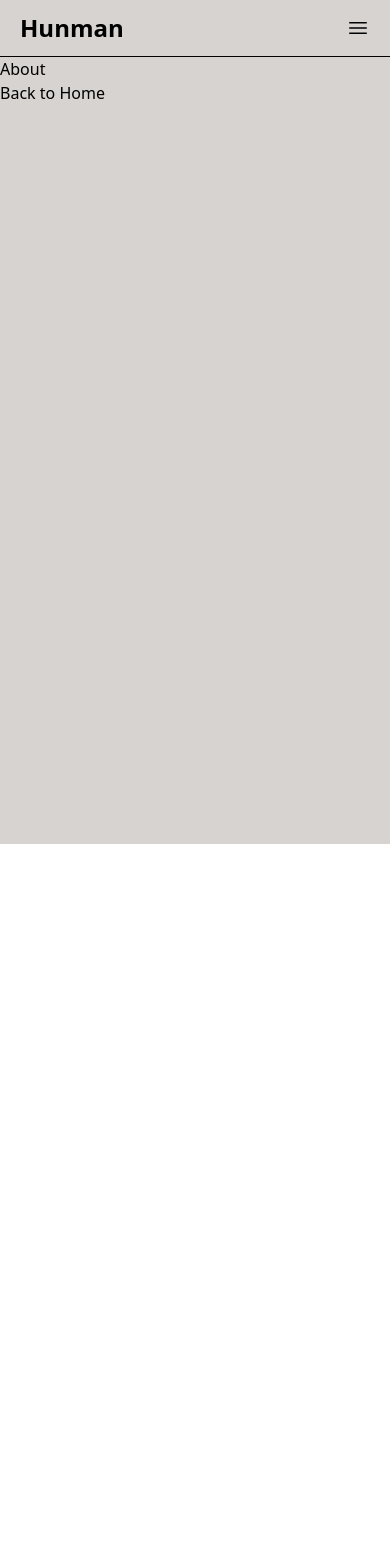
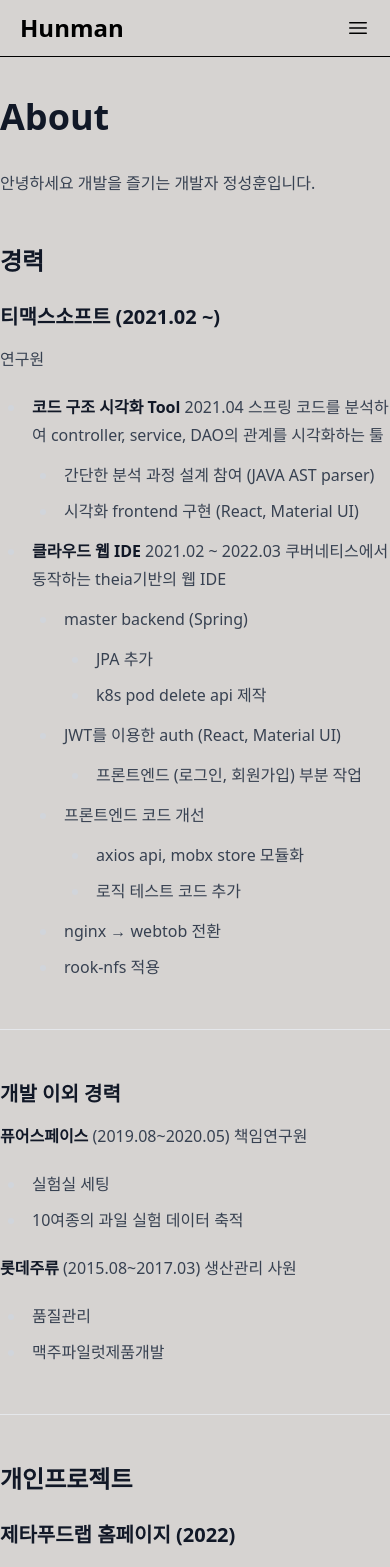
Before and after one commit to hunman89/blog, a Next.js app: page /blog/about in a window 390 px wide. Shown: the top 1567 px of the page. Before the commit the page ends 844 px from the top, so only its background shows below. Built offline with nearby package versions, Linux system fonts and the light colour scheme.

Commit message:
add. markdown

```diff
--- /dev/null
+++ b/about/about.md
@@ -0,0 +1,95 @@
+---
+title: "About"
+tags:
+  - about
+---
+
+안녕하세요 개발을 즐기는 개발자 정성훈입니다.
+
+## 경력
+
+### 티맥스소프트 (2021.02 ~)
+
+연구원
+
+- **코드 구조 시각화 Tool** 2021.04
+  스프링 코드를 분석하여 controller, service, DAO의 관계를 시각화하는 툴
+  - 간단한 분석 과정 설계 참여 (JAVA AST parser)
+  - 시각화 frontend 구현 (React, Material UI)
+- **클라우드 웹 IDE** 2021.02 ~ 2022.03
+  쿠버네티스에서 동작하는 theia기반의 웹 IDE
+  - master backend (Spring)
+    - JPA 추가
+    - k8s pod delete api 제작
+  - JWT를 이용한 auth (React, Material UI)
+    - 프론트엔드 (로그인, 회원가입) 부분 작업
+  - 프론트엔드 코드 개선
+    - axios api, mobx store 모듈화
+    - 로직 테스트 코드 추가
+  - nginx → webtob 전환
+  - rook-nfs 적용
+
+---
+
+### 개발 이외 경력
+
+**퓨어스페이스** (2019.08~2020.05)
+책임연구원
+
+- 실험실 세팅
+- 10여종의 과일 실험 데이터 축적
+
+**롯데주류** (2015.08~2017.03)
+생산관리 사원
+
+- 품질관리
+- 맥주파일럿제품개발
+
+---
+
+## 개인프로젝트
+
+### 제타푸드랩 홈페이지 (2022)
+
+15페이지 정도의 회사 소개 웹페이지
+
+- NextJS, TypeScript
+- https://github.com/hunman89/zeta-food-lab-front
+- [https://zeta-food-lab-front.vercel.app/](https://zeta-food-lab-front.vercel.app/)
+
+---
+
+### **NalSeed 홈페이지 (2021)**
+
+Kamis(농산물 유통정보)에서 매일 데이터 받아와서 시각화
+
+- NestJS, GraphQL, React, TypeScript
+- https://github.com/hunman89/forecast-system-backend
+- https://github.com/hunman89/forecast_system
+- [http://nonguplab.com/](http://nonguplab.com/)
+
+## 보유역량
+
+TypeScript, React (중하)
+
+Java, Spring, NextJS (하)
+
+git, JPA, typeORM, mybatis, Kubernetes, docker (하)
+
+## 교육
+
+**멀티캠퍼스 - 빅데이터를 활용한 IoT 시스템 개발 (수료)**
+
+2020.07~2020.12
+
+**서울대학교 대학원 식품생명공학과 (졸업)**
+
+2017.09~2019.08
+
+**서울대학교 식품생명공학과 (졸업)**
+
+2009.03~2015.08
+
+**창원남고등학교 (졸업)**
+
+2004.03~2007.02
--- a/components/navbar.tsx
+++ b/components/navbar.tsx
@@ -27,7 +27,7 @@ export default function NavBar() {
           </Link>
         </div>
         <div className="hidden md:flex md:visible flex-row space-x-5 justify-around items-center">
-          <Link href="/post" onClick={subMenuClose}>
+          <Link href="/posts" onClick={subMenuClose}>
             POST
           </Link>
           <Link href="/about" onClick={subMenuClose}>
--- a/components/subMenu.tsx
+++ b/components/subMenu.tsx
@@ -7,7 +7,7 @@ type SubMenuProps = {
 export default function SubMenu({ subMenuClose }: SubMenuProps) {
   return (
     <div className="flex md:hidden flex-col items-end py-3 px-5 space-y-3 bg-stone-400">
-      <Link className=" hover:underline" href="/post" onClick={subMenuClose}>
+      <Link className=" hover:underline" href="/posts" onClick={subMenuClose}>
         POST
       </Link>
       <Link className="hover:underline" href="/about" onClick={subMenuClose}>
--- a/next.config.js
+++ b/next.config.js
@@ -3,4 +3,21 @@ const nextConfig = {
   basePath: "/blog",
 };
 
+const withMDX = require("@next/mdx")({
+  extension: /\.mdx?$/,
+  options: {
+    // If you use remark-gfm, you'll need to use next.config.mjs
+    // as the package is ESM only
+    // https://github.com/remarkjs/remark-gfm#install
+    remarkPlugins: [],
+    rehypePlugins: [],
+    // If you use `MDXProvider`, uncomment the following line.
+    // providerImportSource: "@mdx-js/react",
+  },
+});
+module.exports = withMDX({
+  // Append the default value with md extensions
+  pageExtensions: ["ts", "tsx", "js", "jsx", "md", "mdx"],
+});
+
 module.exports = nextConfig;
--- a/pages/about.tsx
+++ b/pages/about.tsx
@@ -1,12 +1,30 @@
-import Link from "next/link";
+import matter from "gray-matter";
+import md from "markdown-it";
+import fs from "fs";
 
-export default function About() {
+type AboutProps = {
+  frontmatter: {
+    [key: string]: any;
+  };
+  content: string;
+};
+
+export default function About({ frontmatter, content }: AboutProps) {
   return (
-    <div>
-      <div>About</div>
-      <div>
-        Back to <Link href="/">Home</Link>
-      </div>
+    <div className="prose mx-auto pt-10">
+      <h1>{frontmatter.title}</h1>
+      <div dangerouslySetInnerHTML={{ __html: md().render(content) }} />
     </div>
   );
 }
+
+export async function getStaticProps() {
+  const fileName = fs.readFileSync(`about/about.md`, "utf-8");
+  const { data: frontmatter, content } = matter(fileName);
+  return {
+    props: {
+      frontmatter,
+      content,
+    },
+  };
+}
--- a/pages/index.tsx
+++ b/pages/index.tsx
@@ -1,4 +1,4 @@
-import Link from "next/link";
+import Image from "next/image";
 
 export default function Home() {
   return (
--- /dev/null
+++ b/pages/posts/[slug].tsx
@@ -0,0 +1,45 @@
+import fs from "fs";
+import matter from "gray-matter";
+import md from "markdown-it";
+
+type StaticProps = {
+  params: { slug: string };
+};
+
+type PostPageProps = {
+  frontmatter: {
+    [key: string]: any;
+  };
+  content: string;
+};
+
+export default function PostPage({ frontmatter, content }: PostPageProps) {
+  return (
+    <div className="prose mx-auto pt-10">
+      <h1>{frontmatter.title}</h1>
+      <div dangerouslySetInnerHTML={{ __html: md().render(content) }} />
+    </div>
+  );
+}
+
+export async function getStaticPaths() {
+  const files = fs.readdirSync("posts");
+  const paths = files.map((fileName) => ({
+    params: {
+      slug: fileName.replace(".md", ""),
+    },
+  }));
+
+  return { paths, fallback: false };
+}
+
+export async function getStaticProps({ params: { slug } }: StaticProps) {
+  const fileName = fs.readFileSync(`posts/${slug}.md`, "utf-8");
+  const { data: frontmatter, content } = matter(fileName);
+  return {
+    props: {
+      frontmatter,
+      content,
+    },
+  };
+}
--- /dev/null
+++ b/pages/posts/index.tsx
@@ -0,0 +1,51 @@
+import Link from "next/link";
+import fs from "fs";
+import matter from "gray-matter";
+import Image from "next/image";
+
+type PostsProps = {
+  posts: Posts[];
+};
+
+type Posts = {
+  slug: string;
+  frontmatter: {
+    [key: string]: any;
+  };
+};
+
+export default function Posts({ posts }: PostsProps) {
+  return (
+    <div className="grid grid-cols-1 md:grid-cols-3 lg:grid-cols-4 p-4 md:p-0">
+      {posts.map(({ slug, frontmatter }) => (
+        <div
+          key={slug}
+          className="border border-gray-200 m-2 rounded-xl shadow-lg overflow-hidden flex flex-col"
+        >
+          <Link href={`/posts/${slug}`}>
+            <h1 className="p-4">{frontmatter.title}</h1>
+          </Link>
+        </div>
+      ))}
+    </div>
+  );
+}
+
+export async function getStaticProps() {
+  const files = fs.readdirSync("posts");
+  const posts = files.map((fileName) => {
+    const slug = fileName.replace(".md", "");
+    const readFile = fs.readFileSync(`posts/${fileName}`, "utf-8");
+    const { data: frontmatter } = matter(readFile);
+
+    return {
+      slug,
+      frontmatter,
+    };
+  });
+  return {
+    props: {
+      posts,
+    },
+  };
+}
--- a/tailwind.config.js
+++ b/tailwind.config.js
@@ -7,5 +7,5 @@ module.exports = {
   theme: {
     extend: {},
   },
-  plugins: [],
+  plugins: [require("@tailwindcss/typography")],
 };
```
Also changed, not shown: package.json (+7 -0 lines), posts/test1.md (added, +11 -0 lines), posts/test2.md (added, +6 -0 lines), public/assets/blog/preview/cover.jpg (added), 8 other files (tests, documents, lock files or other folders).
